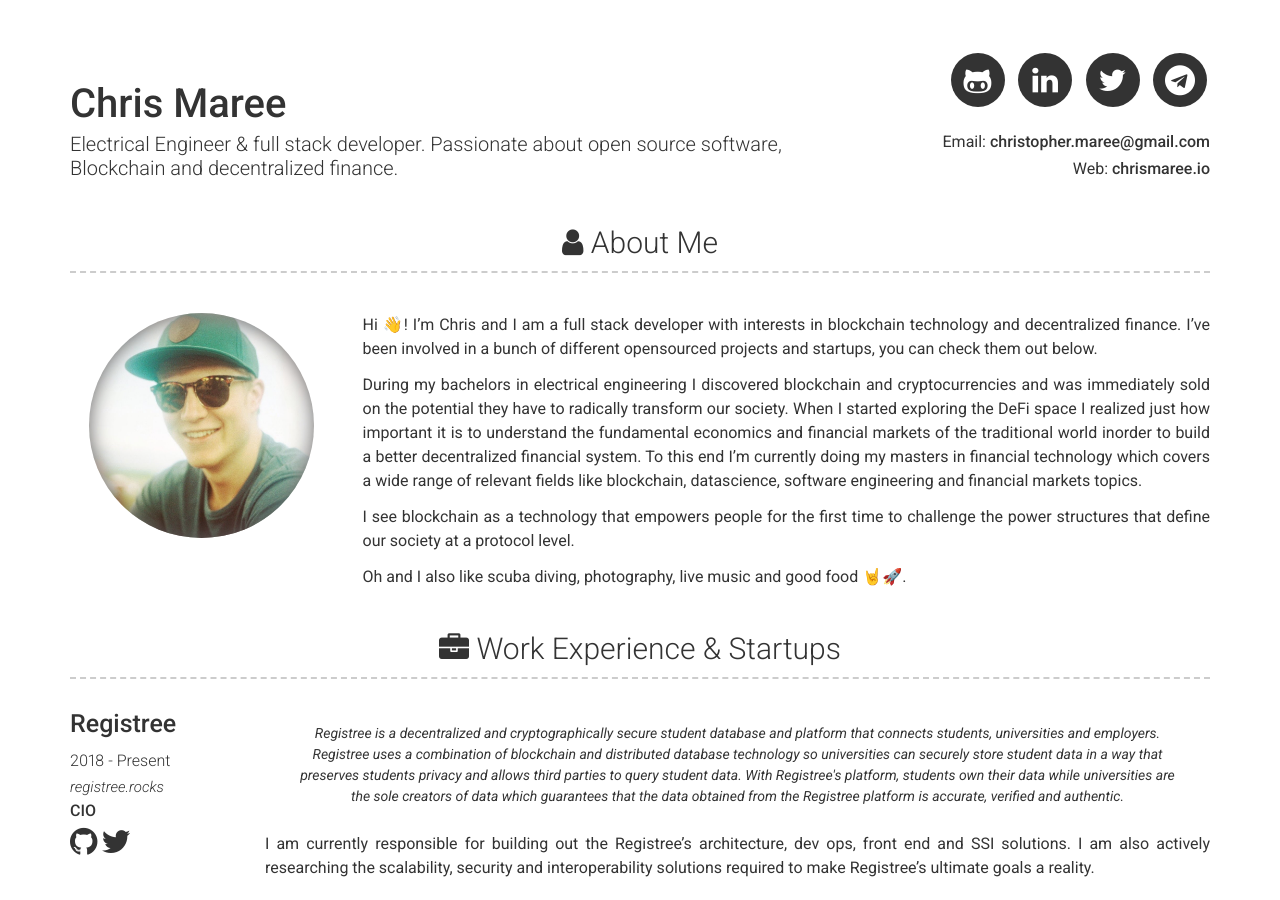
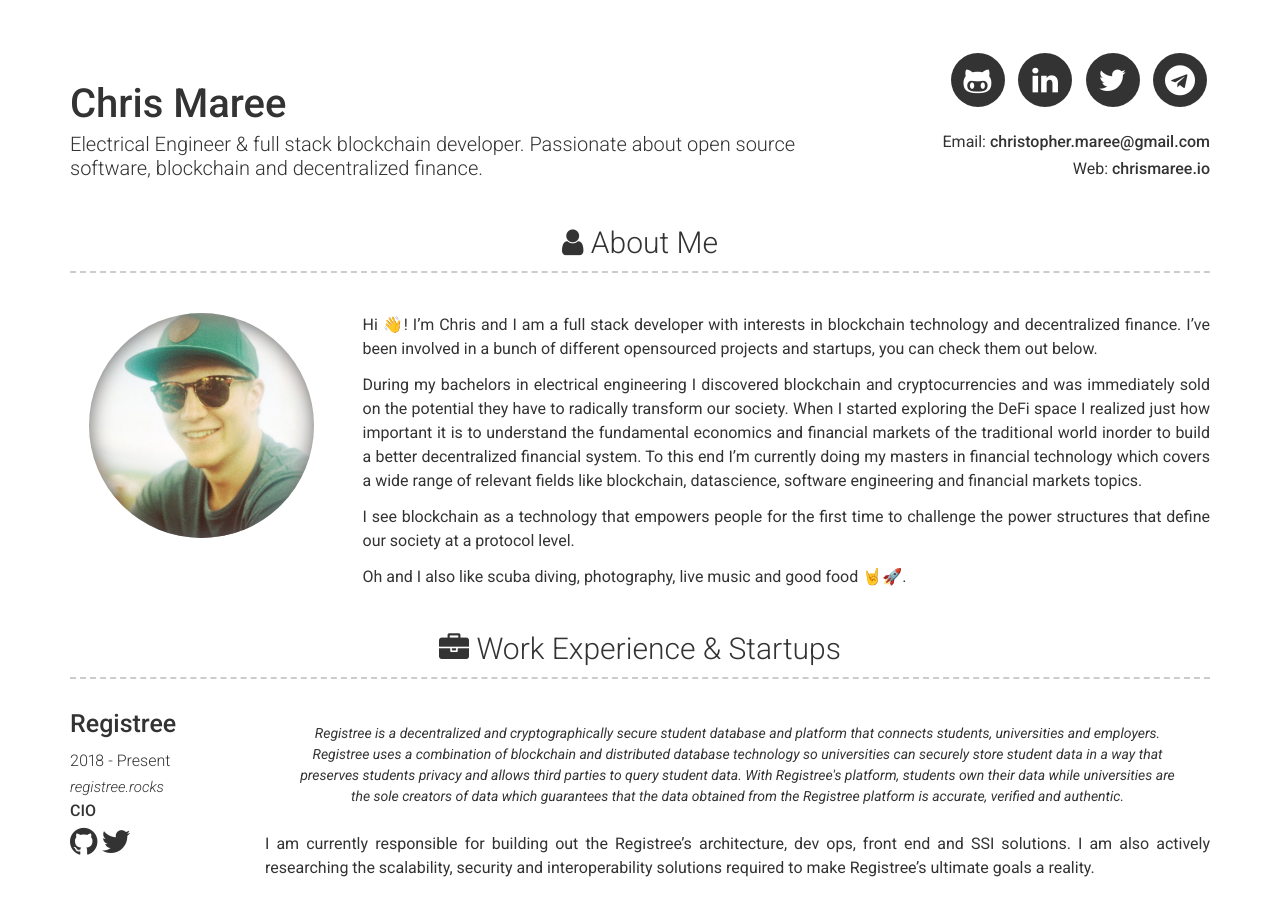
Before and after one commit to chrismaree/PersonalWebsite, a Jekyll site: the page built from index.md, in a window 1280 px wide and 900 px high. Built offline with Jekyll 4.4.1, drawn with Linux system fonts in a browser that asks for light colours.

Commit message:
Small change

```diff
--- a/_config.yml
+++ b/_config.yml
@@ -4,7 +4,7 @@ favicon: images/favicon.png
 
 # Personal info
 name: Chris Maree
-title: Electrical Engineer & full stack developer. Passionate about open source software, Blockchain and decentralized finance.
+title: Electrical Engineer & full stack blockchain developer. Passionate about open source software, blockchain and decentralized finance.
 email: christopher.maree@gmail.com
 website: chrismaree.io
 
```
